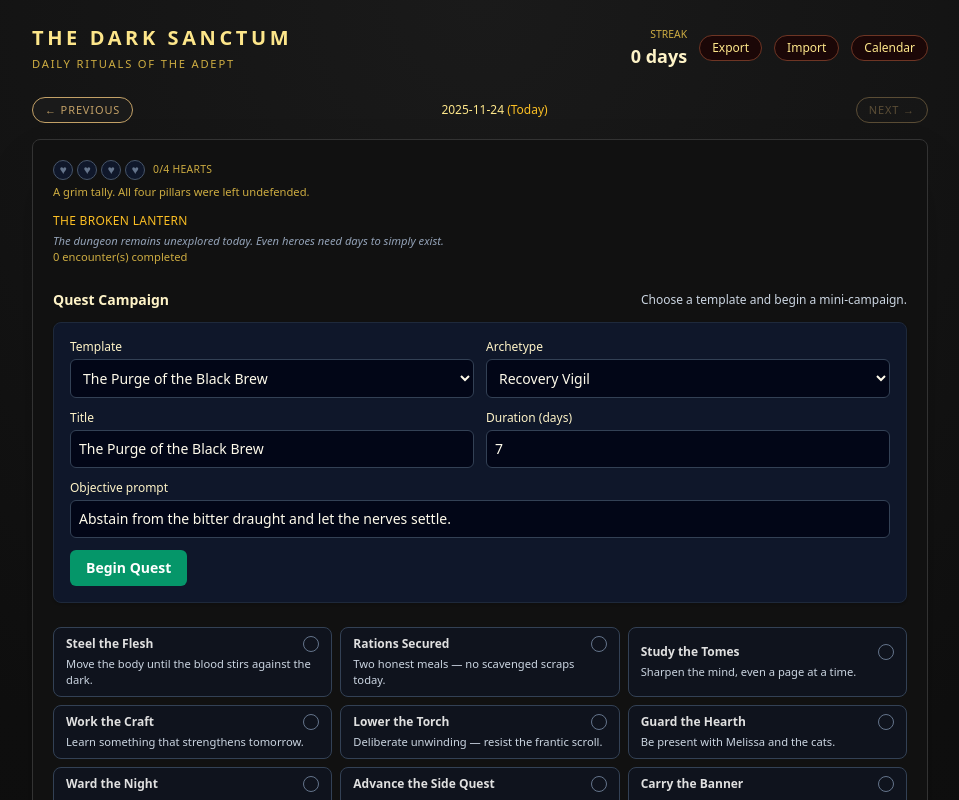
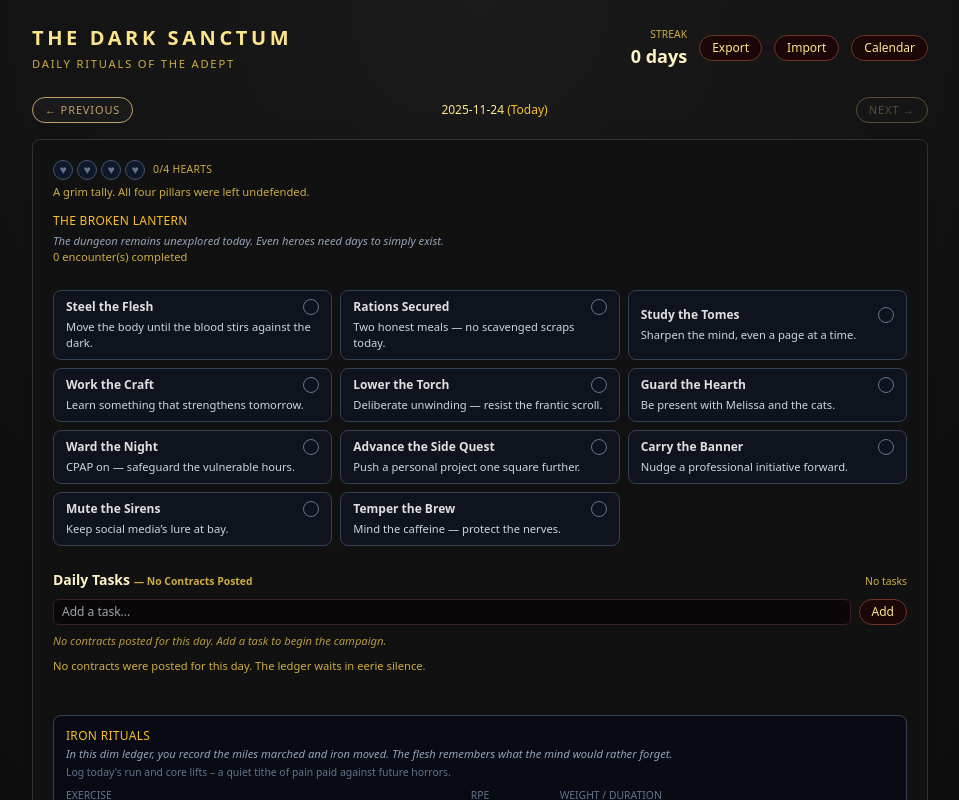
Before and after one commit to Laz627/darkest-dungeon-local-tracker, a Next.js app: page / in a window 1280 px wide. Shown: the top 800 px of the page, without its empty margins (160-1119 px from the left). Built offline with nearby package versions, Linux system fonts and the light colour scheme.

Commit message:
Remove quest section and update quest logic
Removed the quest section and updated quest handling logic.

```diff
--- a/pages/index.tsx
+++ b/pages/index.tsx
@@ -648,108 +648,6 @@ export default function HomePage() {
           </div>
         </section>
 
-        {/* QUESTS */}
-        <section className="space-y-3">
-          <div className="flex items-center justify-between">
-            <h3 className="text-sm font-semibold text-amber-100">Quest Campaign</h3>
-            {!activeQuest && (
-              <span className="text-xs text-slate-300">
-                Choose a template and begin a mini-campaign.
-              </span>
-            )}
-          </div>
-
-          {activeQuest ? (
-            <div className="space-y-3">
-              <QuestActiveCard
-                quest={activeQuest}
-                questDays={activeQuestDays}
-                onOpenLog={() => setLogOpen(true)}
-                onViewDetail={() =>
-                  document.getElementById("quest-detail")?.scrollIntoView({
-                    behavior: "smooth",
-                  })
-                }
-              />
-              <div id="quest-detail">
-                <QuestDetail quest={activeQuest} questDays={activeQuestDays} />
-              </div>
-            </div>
-          ) : (
-            <div className="rounded-lg border border-slate-800 bg-slate-900 p-4 shadow">
-              <div className="grid gap-3 sm:grid-cols-2">
-                <label className="text-xs text-amber-100">
-                  Template
-                  <select
-                    value={selectedTemplateId}
-                    onChange={(e) => setSelectedTemplateId(e.target.value)}
-                    className="mt-1 w-full rounded-md border border-slate-700 bg-slate-950 p-2 text-sm text-amber-50"
-                  >
-                    {QUEST_TEMPLATES.map((template) => (
-                      <option key={template.id} value={template.id}>
-                        {template.title}
-                      </option>
-                    ))}
-                  </select>
-                </label>
-
-                <label className="text-xs text-amber-100">
-                  Archetype
-                  <select
-                    value={customArchetype}
-                    onChange={(e) =>
-                      setCustomArchetype(e.target.value as QuestArchetype)
-                    }
-                    className="mt-1 w-full rounded-md border border-slate-700 bg-slate-950 p-2 text-sm text-amber-50"
-                  >
-                    <option value="discipline_pact">Discipline Pact</option>
-                    <option value="health_rite">Health Rite</option>
-                    <option value="recovery_vigil">Recovery Vigil</option>
-                    <option value="custom">Custom</option>
-                  </select>
-                </label>
-
-                <label className="text-xs text-amber-100">
-                  Title
-                  <input
-                    value={customTitle}
-                    onChange={(e) => setCustomTitle(e.target.value)}
-                    placeholder="Name your quest"
-                    className="mt-1 w-full rounded-md border border-slate-700 bg-slate-950 p-2 text-sm text-amber-50"
-                  />
-                </label>
-
-                <label className="text-xs text-amber-100">
-                  Duration (days)
-                  <input
-                    type="number"
-                    min={1}
-                    value={customDuration}
-                    onChange={(e) => setCustomDuration(Number(e.target.value))}
-                    className="mt-1 w-full rounded-md border border-slate-700 bg-slate-950 p-2 text-sm text-amber-50"
-                  />
-                </label>
-
-                <label className="text-xs text-amber-100 sm:col-span-2">
-                  Objective prompt
-                  <input
-                    value={customIntro}
-                    onChange={(e) => setCustomIntro(e.target.value)}
-                    placeholder="What vow are you making?"
-                    className="mt-1 w-full rounded-md border border-slate-700 bg-slate-950 p-2 text-sm text-amber-50"
-                  />
-                </label>
-              </div>
-              <button
-                onClick={startQuest}
-                className="mt-3 rounded-md bg-emerald-600 px-4 py-2 text-sm font-semibold text-white transition hover:bg-emerald-500"
-              >
-                Begin Quest
-              </button>
-            </div>
-          )}
-        </section>
-
         {/* HABITS */}
         <HabitGrid habits={HABITS} entry={entry} onToggle={toggleHabit} />
 
@@ -784,18 +682,19 @@ export default function HomePage() {
               <QuestActiveCard
                 quest={activeQuest}
                 questDays={activeQuestDays}
-                onOpenLog={() => setLogOpen(true)}
+                onOpenLog={isToday ? () => setLogOpen(true) : undefined}
                 onViewDetail={() =>
                   document.getElementById("quest-detail")?.scrollIntoView({
                     behavior: "smooth",
                   })
                 }
+                isToday={isToday}
               />
               <div id="quest-detail">
                 <QuestDetail quest={activeQuest} questDays={activeQuestDays} />
               </div>
             </div>
-          ) : (
+          ) : isToday ? (
             <div className="sanctum-card border-[#3e1d26] p-3 shadow">
               <div className="grid gap-3 sm:grid-cols-2">
                 <label className="text-xs text-amber-100">
@@ -867,6 +766,10 @@ export default function HomePage() {
                 Begin Quest
               </button>
             </div>
+          ) : (
+            <p className="text-xs text-slate-400">
+              No quest is active on this date.
+            </p>
           )}
         </section>
 
```
